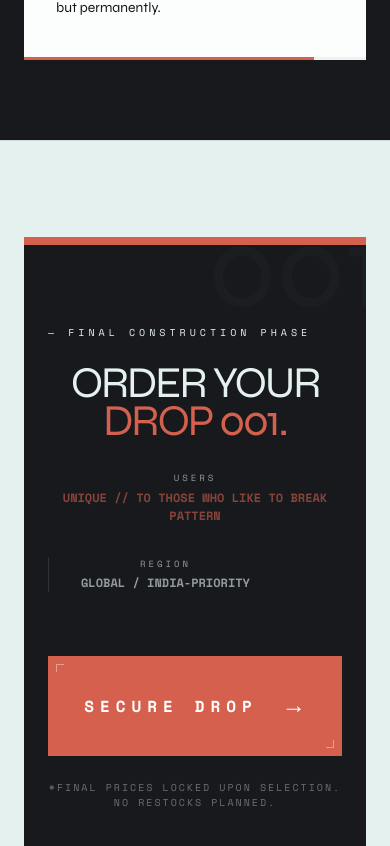
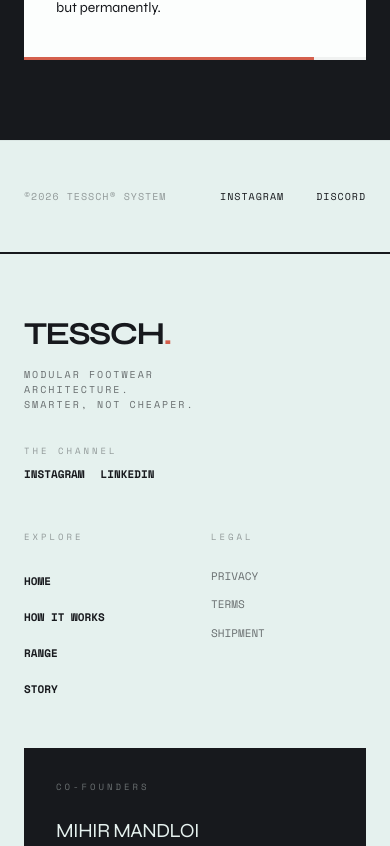
Before and after one commit to shirii8/Big, a Next.js app: page / in a window 390 px wide. Shown: the part 5433-6279 px from the top of the page. Built offline with nearby package versions, Linux system fonts and the light colour scheme; no server answers.

Commit message:
fix: correct errors in page.tsx

```diff
--- a/app/page.tsx
+++ b/app/page.tsx
@@ -54,7 +54,7 @@
 
   const [modalOpen, setModalOpen] = useState(false);
   const [selectedProduct, setSelectedProduct] = useState<Product | null>(null);
-  const countdown = useCountdown(DROP_DATE);
+const countdown = useCountdown(DROP_DATE.getTime());
 
   const containerRef = useRef(null);
   const { scrollYProgress } = useScroll({ target: containerRef });
@@ -169,9 +169,9 @@
         <StoryPage />
       </section>
 
-      <section id="pre-order" className="px-6 md:px-12 py-24 text-center border-t border-[#17191d]/10">
+      {/* <section id="pre-order" className="px-6 md:px-12 py-24 text-center border-t border-[#17191d]/10">
         <FinalDropCTA/>
-      </section>
+      </section> */}
 
       {/* ══ FOOTER ═══════════════════════════════════════════ */}
       <footer className="border-t border-[#17191d]/5 px-6 md:px-12 py-12 flex justify-between items-center">
```
